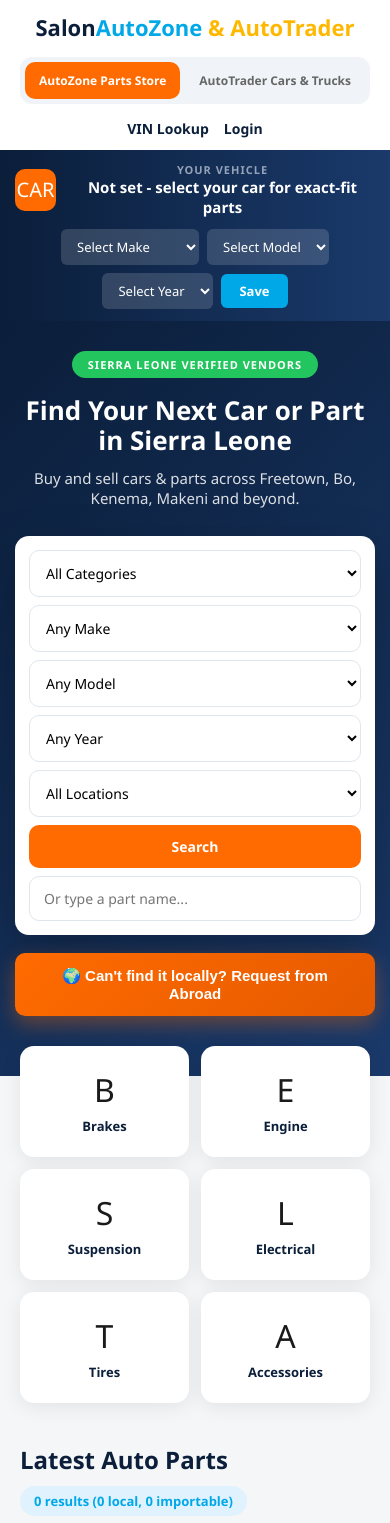
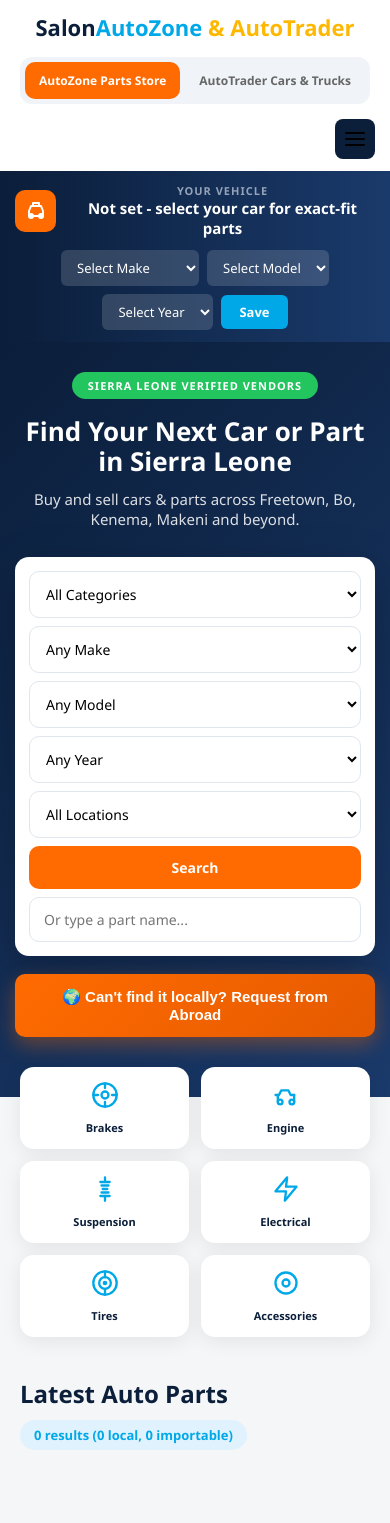
Before and after one commit to barebonesdemolition/saloncarparts, a FastAPI app: page / in a window 390 px wide. Shown: the part 54-1577 px from the top of the page. Run offline with FastAPI, Linux system fonts and the light colour scheme; data that the repository does not hold is empty.

Commit message:
Professional UI: SVG icons, mobile menu, cleaner layout

```diff
--- a/app/main.py
+++ b/app/main.py
@@ -39,6 +39,7 @@ templates = Jinja2Templates(directory="app/templates")
 
 # Include Routers
 app.include_router(auth.router)
+
 app.include_router(parts.router)
 app.include_router(listings.router)
 app.include_router(orders.router)
--- a/app/templates/vin_lookup.html
+++ b/app/templates/vin_lookup.html
@@ -85,9 +85,87 @@ body{font-family:'Segoe UI',Arial,sans-serif;background:#f4f6f8;color:#1a1a1a}
   .categories{grid-template-columns:repeat(2,1fr);margin-top:-30px}
   .grid{grid-template-columns:1fr}
 }
+
+/* ========== MOBILE MENU ========== */
+.hamburger{display:none;background:transparent;border:none;cursor:pointer;padding:8px;}
+.mobile-menu{display:none;background:#0b1e3a;padding:12px 20px;flex-direction:column;gap:4px;box-shadow:0 4px 12px rgba(0,0,0,0.15);}
+.mobile-menu.open{display:flex;}
+.mobile-menu a{color:white;text-decoration:none;padding:12px 10px;border-radius:8px;font-size:15px;font-weight:600;display:flex;align-items:center;gap:10px;}
+.mobile-menu a:hover{background:rgba(255,255,255,0.08);}
+.cat-icon{width:32px;height:32px;margin-bottom:6px;color:#00a8e8;stroke-width:2;}
+.list-btn{background:#ff6b00;color:white !important;padding:8px 16px;border-radius:8px;margin-left:12px !important;font-weight:bold;}
+@media (max-width:768px){
+  .hamburger{display:flex !important;align-items:center;justify-content:center;background:#0b1e3a;border-radius:8px;margin-left:auto;}
+  .brand-actions{display:none !important;}
+  .categories{grid-template-columns:repeat(3,1fr) !important;}
+  .cat-icon{width:28px;height:28px;}
+  .category{padding:14px 6px !important;}
+  .category-label{font-size:11px !important;}
+}
+@media (max-width:400px){
+  .categories{grid-template-columns:repeat(2,1fr) !important;}
+}
+
 </style>
 </head>
 <body>
+
+<svg style="display:none" xmlns="http://www.w3.org/2000/svg">
+  <symbol id="icon-brakes" viewBox="0 0 24 24" fill="none" stroke="currentColor" stroke-width="2" stroke-linecap="round" stroke-linejoin="round">
+    <circle cx="12" cy="12" r="10"/>
+    <circle cx="12" cy="12" r="3"/>
+    <line x1="12" y1="2" x2="12" y2="6"/>
+    <line x1="12" y1="18" x2="12" y2="22"/>
+    <line x1="2" y1="12" x2="6" y2="12"/>
+    <line x1="18" y1="12" x2="22" y2="12"/>
+  </symbol>
+  <symbol id="icon-engine" viewBox="0 0 24 24" fill="none" stroke="currentColor" stroke-width="2" stroke-linecap="round" stroke-linejoin="round">
+    <path d="M3 12h3l2-4h6l2 4h3"/>
+    <circle cx="7" cy="18" r="2"/>
+    <circle cx="17" cy="18" r="2"/>
+    <path d="M5 12v6M19 12v6"/>
+  </symbol>
+  <symbol id="icon-suspension" viewBox="0 0 24 24" fill="none" stroke="currentColor" stroke-width="2" stroke-linecap="round" stroke-linejoin="round">
+    <path d="M12 2v4M12 18v4"/>
+    <path d="M8 6h8M8 18h8"/>
+    <path d="M9 9h6M9 15h6"/>
+    <path d="M10 12h4"/>
+  </symbol>
+  <symbol id="icon-electrical" viewBox="0 0 24 24" fill="none" stroke="currentColor" stroke-width="2" stroke-linecap="round" stroke-linejoin="round">
+    <polygon points="13 2 3 14 12 14 11 22 21 10 12 10 13 2"/>
+  </symbol>
+  <symbol id="icon-tires" viewBox="0 0 24 24" fill="none" stroke="currentColor" stroke-width="2" stroke-linecap="round" stroke-linejoin="round">
+    <circle cx="12" cy="12" r="10"/>
+    <circle cx="12" cy="12" r="5"/>
+    <circle cx="12" cy="12" r="1"/>
+    <line x1="12" y1="2" x2="12" y2="7"/>
+    <line x1="12" y1="17" x2="12" y2="22"/>
+  </symbol>
+  <symbol id="icon-accessories" viewBox="0 0 24 24" fill="none" stroke="currentColor" stroke-width="2" stroke-linecap="round" stroke-linejoin="round">
+    <circle cx="12" cy="12" r="9"/>
+    <circle cx="12" cy="12" r="3"/>
+  </symbol>
+  <symbol id="icon-car" viewBox="0 0 24 24" fill="none" stroke="currentColor" stroke-width="2" stroke-linecap="round" stroke-linejoin="round">
+    <path d="M5 17h14v-5l-2-5H7l-2 5v5z"/>
+    <circle cx="7" cy="17" r="2"/>
+    <circle cx="17" cy="17" r="2"/>
+    <path d="M9 7V4h6v3"/>
+  </symbol>
+  <symbol id="icon-parts" viewBox="0 0 24 24" fill="none" stroke="currentColor" stroke-width="2" stroke-linecap="round" stroke-linejoin="round">
+    <circle cx="12" cy="12" r="4"/>
+    <path d="M12 2v3M12 19v3M2 12h3M19 12h3M4.9 4.9l2.1 2.1M17 17l2.1 2.1M4.9 19.1L7 17M17 7l2.1-2.1"/>
+  </symbol>
+  <symbol id="icon-menu" viewBox="0 0 24 24" fill="none" stroke="currentColor" stroke-width="2" stroke-linecap="round" stroke-linejoin="round">
+    <line x1="3" y1="6" x2="21" y2="6"/>
+    <line x1="3" y1="12" x2="21" y2="12"/>
+    <line x1="3" y1="18" x2="21" y2="18"/>
+  </symbol>
+  <symbol id="icon-plus" viewBox="0 0 24 24" fill="none" stroke="currentColor" stroke-width="2" stroke-linecap="round" stroke-linejoin="round">
+    <line x1="12" y1="5" x2="12" y2="19"/>
+    <line x1="5" y1="12" x2="19" y2="12"/>
+  </symbol>
+</svg>
+
 <div class="top-bar">
 <div><strong>Salon AutoZone HQ - Freetown, Sierra Leone</strong></div>
 <div style="display:flex;gap:20px;flex-wrap:wrap;justify-content:center">
@@ -103,15 +181,27 @@ body{font-family:'Segoe UI',Arial,sans-serif;background:#f4f6f8;color:#1a1a1a}
 <button id="btn-parts" class="active" onclick="switchMarket('parts')">AutoZone Parts Store</button>
 <button id="btn-vehicles" class="cars" onclick="switchMarket('vehicles')">AutoTrader Cars &amp; Trucks</button>
 </div>
+<button class="hamburger" onclick="toggleMobileMenu()" aria-label="Menu">
+<svg style="width:24px;height:24px" fill="none" stroke="white" stroke-width="2" stroke-linecap="round" stroke-linejoin="round"><use href="#icon-menu"/></svg>
+</button>
 <div class="brand-actions">
 <a href="/vin-tool">VIN Lookup</a>
 <a href="/login">Login</a>
+<a href="/" onclick="event.preventDefault();openModal('parts')" class="list-btn">+ List Item</a>
 </div>
 </div>
 
+
+<div id="mobile-menu" class="mobile-menu">
+<a href="/">🏠 Home</a>
+<a href="/vin-tool">🔍 VIN Lookup</a>
+<a href="/login">👤 Login / Register</a>
+<a href="#" onclick="event.preventDefault();closeMobileMenu();openModal('vehicle')">🚗 + List Your Car</a>
+<a href="#" onclick="event.preventDefault();closeMobileMenu();openModal('parts')">🔧 + List a Part</a>
+</div>
 <div class="fitment-bar">
 <div class="fitment-left">
-<div class="fitment-icon">CAR</div>
+<div class="fitment-icon"><svg style="width:24px;height:24px;" fill="none" stroke="white" stroke-width="2" stroke-linecap="round" stroke-linejoin="round"><use href="#icon-car"/></svg></div>
 <div>
 <div class="fitment-label">Your Vehicle</div>
 <div class="fitment-value" id="fitment-label">Not set - select your car for exact-fit parts</div>
@@ -172,12 +262,30 @@ body{font-family:'Segoe UI',Arial,sans-serif;background:#f4f6f8;color:#1a1a1a}
 </div>
 
 <div class="categories" id="categories-row">
-<div class="category" onclick="filterCategory('Brakes')"><div class="category-icon">B</div><div class="category-label">Brakes</div></div>
-<div class="category" onclick="filterCategory('Engine')"><div class="category-icon">E</div><div class="category-label">Engine</div></div>
-<div class="category" onclick="filterCategory('Suspension')"><div class="category-icon">S</div><div class="category-label">Suspension</div></div>
-<div class="category" onclick="filterCategory('Electrical')"><div class="category-icon">L</div><div class="category-label">Electrical</div></div>
-<div class="category" onclick="filterCategory('Tires &amp; Wheels')"><div class="category-icon">T</div><div class="category-label">Tires</div></div>
-<div class="category" onclick="filterCategory('Accessories')"><div class="category-icon">A</div><div class="category-label">Accessories</div></div>
+<div class="category" onclick="filterCategory('Brakes')">
+<svg class="cat-icon"><use href="#icon-brakes"/></svg>
+<div class="category-label">Brakes</div>
+</div>
+<div class="category" onclick="filterCategory('Engine')">
+<svg class="cat-icon"><use href="#icon-engine"/></svg>
+<div class="category-label">Engine</div>
+</div>
+<div class="category" onclick="filterCategory('Suspension')">
+<svg class="cat-icon"><use href="#icon-suspension"/></svg>
+<div class="category-label">Suspension</div>
+</div>
+<div class="category" onclick="filterCategory('Electrical')">
+<svg class="cat-icon"><use href="#icon-electrical"/></svg>
+<div class="category-label">Electrical</div>
+</div>
+<div class="category" onclick="filterCategory('Tires &amp; Wheels')">
+<svg class="cat-icon"><use href="#icon-tires"/></svg>
+<div class="category-label">Tires</div>
+</div>
+<div class="category" onclick="filterCategory('Accessories')">
+<svg class="cat-icon"><use href="#icon-accessories"/></svg>
+<div class="category-label">Accessories</div>
+</div>
 </div>
 
 <div class="results-section">
@@ -657,6 +765,16 @@ async function submitImportRequest(e){
 }
 
 // ========== INIT ==========
+
+function toggleMobileMenu(){
+  var menu = document.getElementById('mobile-menu');
+  if(menu) menu.classList.toggle('open');
+}
+function closeMobileMenu(){
+  var menu = document.getElementById('mobile-menu');
+  if(menu) menu.classList.remove('open');
+}
+
 function init(){
   var token=localStorage.getItem('token');
   if(token){
```
